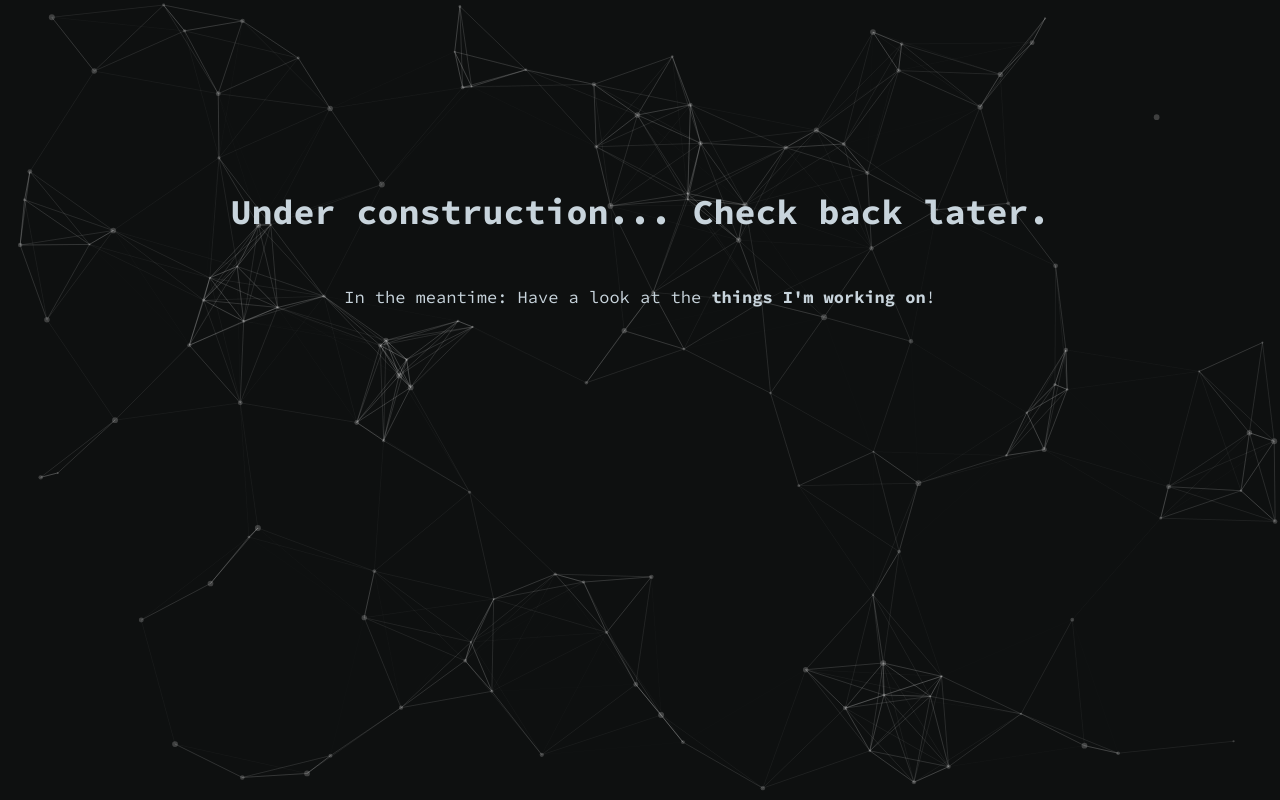
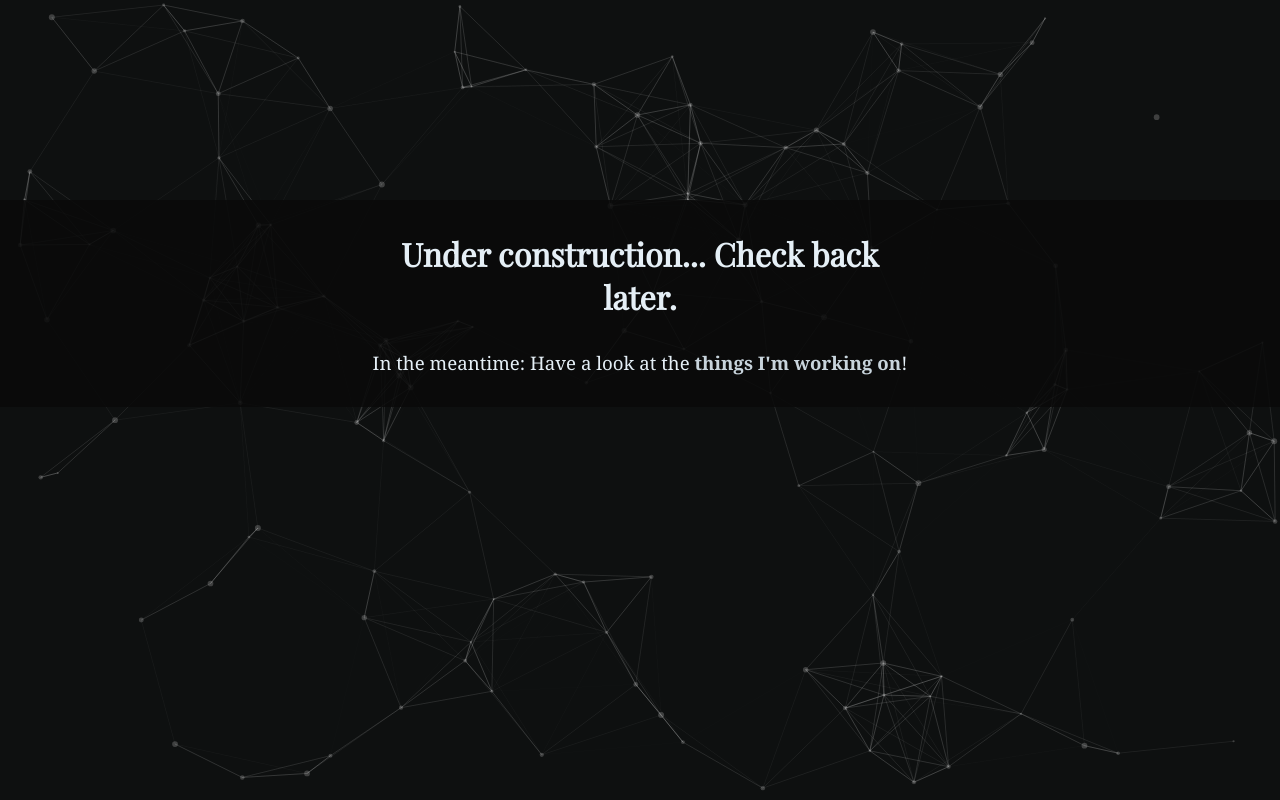
Before and after one commit to qzed/qzed.github.io, a Next.js app: page / in a window 1280 px wide. Built offline with nearby package versions, Linux system fonts and the light colour scheme.

Commit message:
pages/index: Add banner-style background and change fonts

```diff
--- a/pages/index.tsx
+++ b/pages/index.tsx
@@ -15,7 +15,10 @@ const Home: NextPage = () => {
 
       <MeshBackground className={styles.particles} />
 
-      <main className={styles.wrapper}>
+      <main className={styles.main}>
+        <div className={styles.box}>
+          <div className={styles.column}>
+            <div className={styles.text}>
               <p className={styles.notice}>
                 Under construction... Check back later.
               </p>
@@ -23,6 +26,9 @@ const Home: NextPage = () => {
                 In the meantime:
                 Have a look at the <a href="https://www.github.com/qzed">things I&apos;m working on</a>!
               </p>
+            </div>
+          </div>
+        </div>
       </main>
     </div>
   )
--- a/styles/home.module.scss
+++ b/styles/home.module.scss
@@ -1,10 +1,59 @@
 @import url('https://fonts.googleapis.com/css2?family=Source+Code+Pro:ital,wght@0,200;0,300;0,400;0,500;0,600;0,700;0,900;1,200;1,300;1,400;1,500;1,600;1,700;1,900&display=swap');
+@import url('https://fonts.googleapis.com/css2?family=Playfair+Display&display=swap');
+@import url('https://fonts.googleapis.com/css2?family=Noto+Serif:ital,wght@0,400;0,700;1,400;1,700&display=swap');
 
 .base {
   background-color: #0e1010;
-  color: #c8d4dc;
+  color: #e5eff6;
 
   height: 100vh;
+}
+
+.particles {
+  z-index: -1;
+}
+
+.main {
+  display: flex;
+  flex-direction: column;
+  align-items: center;
+}
+
+.box {
+  margin-top: 25vh;
+  background-color: rgba(#0a0a0a, 0.85);
+  width: 100vw;
+  z-index: 1;
+  display: flex;
+  flex-direction: column;
+  align-items: center;
+}
+
+.column {
+  width: min(75ch, 100vw);
+  margin: 0;
+  z-index: 1;
+  text-align: left;
+  align-items: center;
+}
+
+.text {
+  margin: 2em;
+}
+
+.notice {
+  font-family: "Playfair Display", serif;
+  font-weight: bold;
+  font-size: 24pt;
+  text-align: center;
+}
+
+.referral {
+  text-align: center;
+
+  font-family: "Noto Serif", serif;
+  font-size: 14pt;
+  font-weight: normal;
 
   a {
     color: #c8d4dc;
@@ -17,36 +66,6 @@
   }
 
   a:visited {
-    color: #c8d4dc;
+    color: #b4c0c9;
   }
 }
-
-.wrapper {
-  display: flex;
-  justify-content: center;
-  align-items: center;
-  flex-direction: column;
-  height: 60vh;
-  text-align: center;
-
-  p {
-    z-index: 1;
-    margin-left: 25px;
-    margin-right: 25px;
-  }
-}
-
-.particles {
-  z-index: -1;
-}
-
-.notice {
-  font-family: "Source Code pro", monospace;
-  font-size: 35px;
-  font-weight: bold;
-}
-
-.referral {
-  font-family: "Source Code pro", monospace;
-  font-size: 17px;
-}
```
Lines whose indentation alone changed are shown as unchanged.
